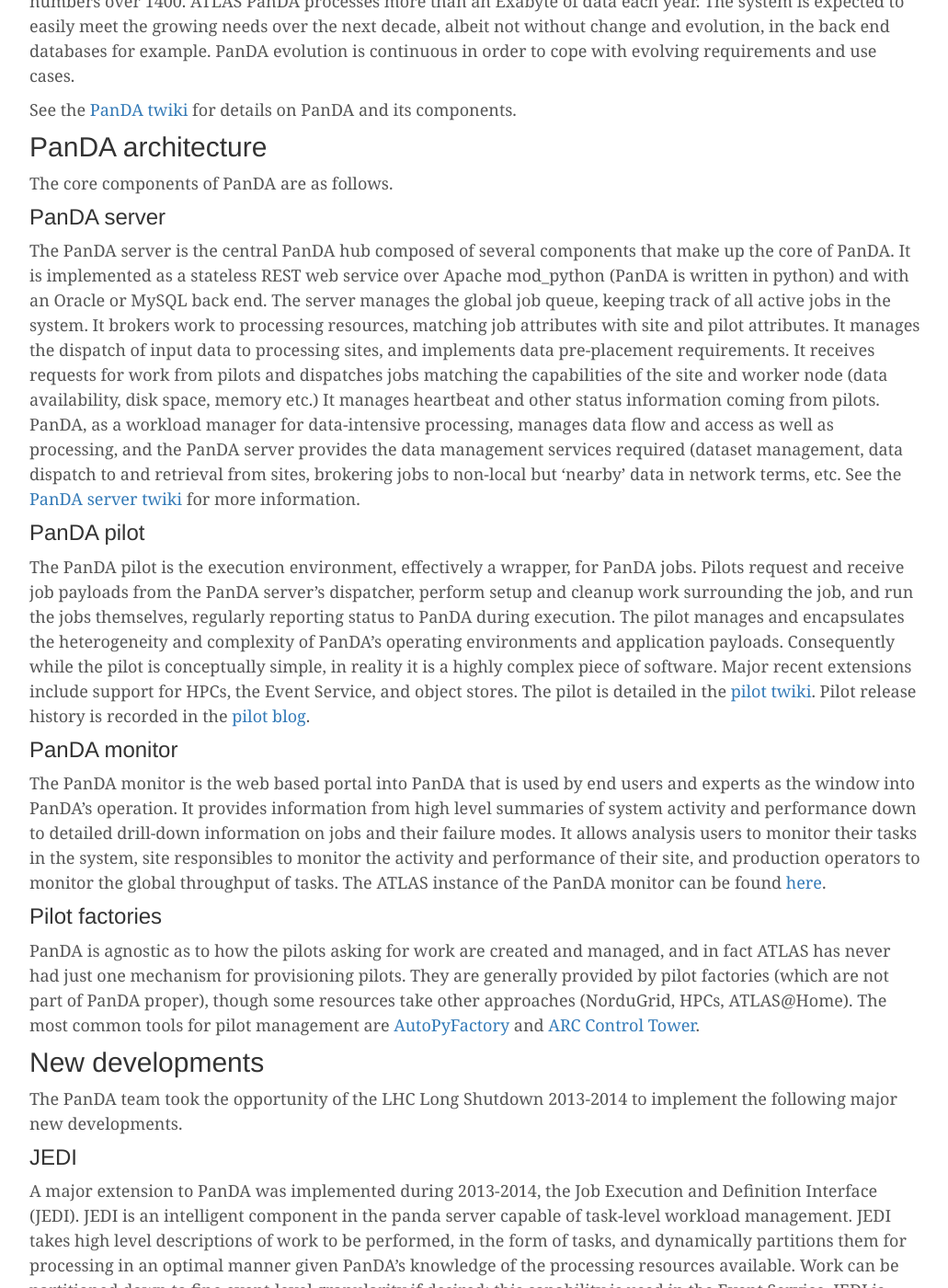
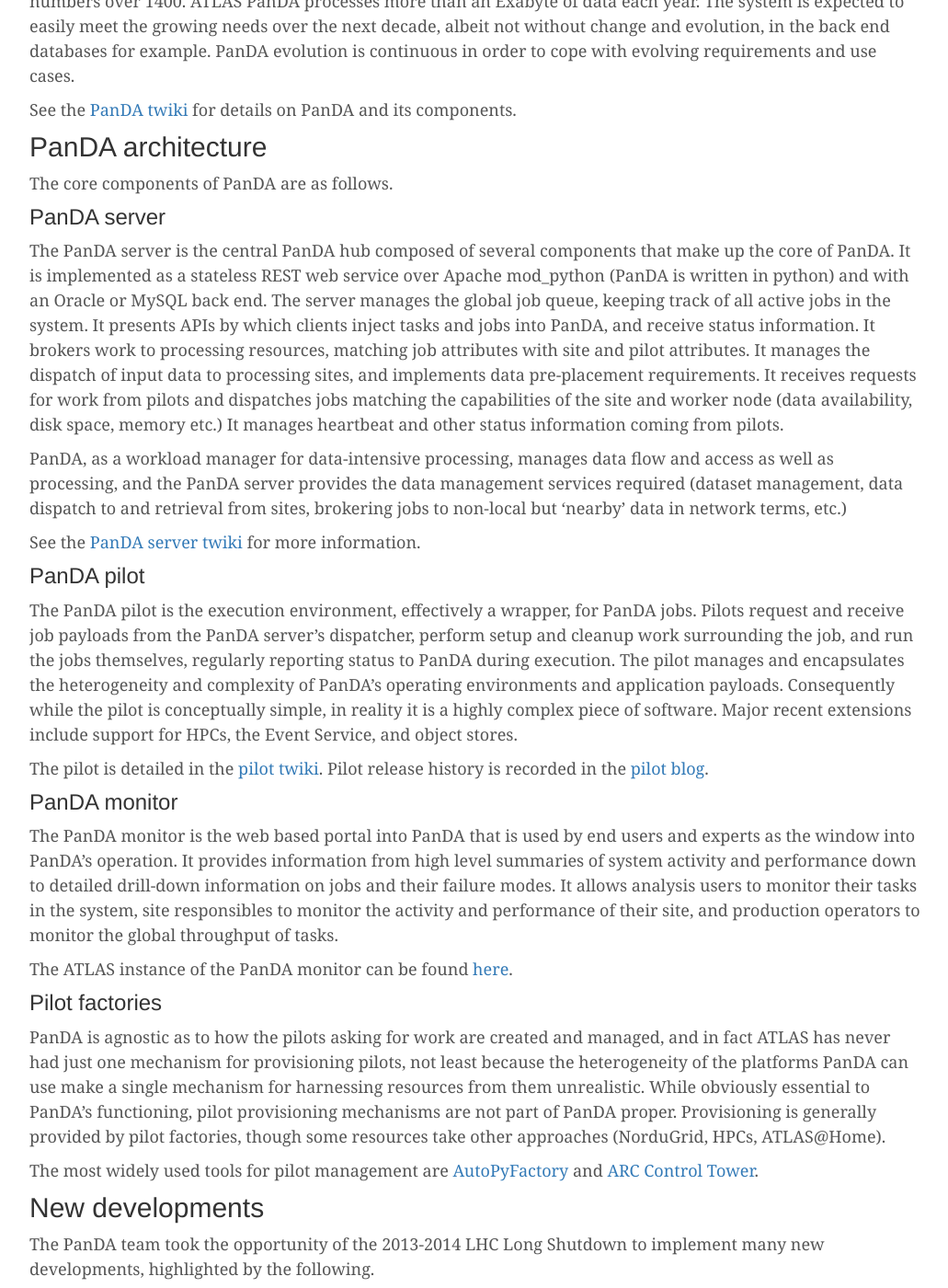
Before and after one commit to PanDAWMS/PanDAWMS.github.io, a Jekyll site: the page built from panda.md, in a window 1280 px wide and 1400 px high, scrolled down 715 px. Shown: the whole window at 92% size, without its empty margins (123-1154 px from the left). Built offline with Jekyll 4.4.1, drawn with Linux system fonts in a browser that asks for light colours; nearby versions of some CDN libraries; some of the changed text lies outside the part shown.

Commit message:
more content

```diff
--- a/panda.md
+++ b/panda.md
@@ -19,27 +19,42 @@
 
 ### PanDA server
 
-The PanDA server is the central PanDA hub composed of several components that make up the core of PanDA. It is implemented as a stateless REST web service over Apache mod_python (PanDA is written in python) and with an Oracle or MySQL back end. The server manages the global job queue, keeping track of all active jobs in the system. It brokers work to processing resources, matching job attributes with site and pilot attributes. It manages the dispatch of input data to processing sites, and implements data pre-placement requirements. It receives requests for work from pilots and dispatches jobs matching the capabilities of the site and worker node (data availability, disk space, memory etc.) It manages heartbeat and other status information coming from pilots. PanDA, as a workload manager for data-intensive processing, manages data flow and access as well as processing, and the PanDA server provides the data management services required (dataset management, data dispatch to and retrieval from sites, brokering jobs to non-local but 'nearby' data in network terms, etc. See the [PanDA server twiki](https://twiki.cern.ch/twiki/bin/view/PanDA/PandaServer) for more information.
+The PanDA server is the central PanDA hub composed of several components that make up the core of PanDA. It is implemented as a stateless REST web service over Apache mod_python (PanDA is written in python) and with an Oracle or MySQL back end. The server manages the global job queue, keeping track of all active jobs in the system.
+It presents APIs by which clients inject tasks and jobs into PanDA, and receive status information.
+It brokers work to processing resources, matching job attributes with site and pilot attributes. It manages the dispatch of input data to processing sites, and implements data pre-placement requirements. It receives requests for work from pilots and dispatches jobs matching the capabilities of the site and worker node (data availability, disk space, memory etc.) It manages heartbeat and other status information coming from pilots.
+
+PanDA, as a workload manager for data-intensive processing, manages data flow and access as well as processing, and the PanDA server provides the data management services required (dataset management, data dispatch to and retrieval from sites, brokering jobs to non-local but 'nearby' data in network terms, etc.)
+
+See the [PanDA server twiki](https://twiki.cern.ch/twiki/bin/view/PanDA/PandaServer) for more information.
 
 ### PanDA pilot
 
-The PanDA pilot is the execution environment, effectively a wrapper, for PanDA jobs. Pilots request and receive job payloads from the PanDA server's dispatcher, perform setup and cleanup work surrounding the job, and run the jobs themselves, regularly reporting status to PanDA during execution. The pilot manages and encapsulates the heterogeneity and complexity of PanDA's operating environments and application payloads. Consequently while the pilot is conceptually simple, in reality it is a highly complex piece of software. Major recent extensions include support for HPCs, the Event Service, and object stores. The pilot is detailed in the [pilot twiki](https://twiki.cern.ch/twiki/bin/view/PanDA/PandaPilot). Pilot release history is recorded in the [pilot blog](http://pandapilotblog.blogspot.com/).
+The PanDA pilot is the execution environment, effectively a wrapper, for PanDA jobs. Pilots request and receive job payloads from the PanDA server's dispatcher, perform setup and cleanup work surrounding the job, and run the jobs themselves, regularly reporting status to PanDA during execution. The pilot manages and encapsulates the heterogeneity and complexity of PanDA's operating environments and application payloads. Consequently while the pilot is conceptually simple, in reality it is a highly complex piece of software. Major recent extensions include support for HPCs, the Event Service, and object stores.
+
+The pilot is detailed in the [pilot twiki](https://twiki.cern.ch/twiki/bin/view/PanDA/PandaPilot). Pilot release history is recorded in the [pilot blog](http://pandapilotblog.blogspot.com/).
 
 ### PanDA monitor
 
-The PanDA monitor is the web based portal into PanDA that is used by end users and experts as the window into PanDA's operation. It provides information from high level summaries of system activity and performance down to detailed drill-down information on jobs and their failure modes. It allows analysis users to monitor their tasks in the system, site responsibles to monitor the activity and performance of their site, and production operators to monitor the global throughput of tasks. The ATLAS instance of the PanDA monitor can be found [here](http://bigpanda.cern.ch).
+The PanDA monitor is the web based portal into PanDA that is used by end users and experts as the window into PanDA's operation. It provides information from high level summaries of system activity and performance down to detailed drill-down information on jobs and their failure modes. It allows analysis users to monitor their tasks in the system, site responsibles to monitor the activity and performance of their site, and production operators to monitor the global throughput of tasks.
+
+The ATLAS instance of the PanDA monitor can be found [here](http://bigpanda.cern.ch).
 
 ### Pilot factories
 
-PanDA is agnostic as to how the pilots asking for work are created and managed, and in fact ATLAS has never had just one mechanism for provisioning pilots. They are generally provided by pilot factories (which are not part of PanDA proper), though some resources take other approaches (NorduGrid, HPCs, ATLAS@Home). The most common tools for pilot management are [AutoPyFactory](http://iopscience.iop.org/1742-6596/396/3/032016) and [ARC Control Tower](http://iopscience.iop.org/1742-6596/331/7/072013).
+PanDA is agnostic as to how the pilots asking for work are created and managed, and in fact ATLAS has never had just one mechanism for provisioning pilots, not least because the heterogeneity of the platforms PanDA can use make a single mechanism for harnessing resources from them unrealistic. While obviously essential to PanDA's functioning, pilot provisioning mechanisms are not part of PanDA proper.
+Provisioning is generally provided by pilot factories, though some resources take other approaches (NorduGrid, HPCs, ATLAS@Home).
+
+The most widely used tools for pilot management are [AutoPyFactory](http://iopscience.iop.org/1742-6596/396/3/032016) and [ARC Control Tower](http://iopscience.iop.org/1742-6596/331/7/072013).
 
 ## New developments
 
-The PanDA team took the opportunity of the LHC Long Shutdown 2013-2014 to implement the following major new developments.
+The PanDA team took the opportunity of the 2013-2014 LHC Long Shutdown to implement many new developments, highlighted by the following.
 
 ### JEDI
 
 A major extension to PanDA was implemented during 2013-2014, the Job Execution and Definition Interface (JEDI). JEDI is an intelligent component in the panda server capable of task-level workload management. JEDI takes high level descriptions of work to be performed, in the form of tasks, and dynamically partitions them for processing in an optimal manner given PanDA's knowledge of the processing resources available. Work can be partitioned down to fine event-level granularity if desired; this capability is used in the Event Service. JEDI is designed to work with the DEFT task definition interface; the two components DEFT and JEDI constitute Prodsys2, the new ATLAS production system implemented for Run 2. JEDI is currently only used by ATLAS but is experiment-neutral.
+
+With the advent of JEDI, PanDA's workflow management underwent a fundamental change. Whereas formerly PanDA accepted work in terms of jobs, had little flexibility in the structure of those jobs, and defined its task in terms of completing those jobs, with JEDI the workflow is different. It is now task oriented, where tasks are high level work assignments mapping more directly to the requests of physicist users: process these inputs through these transformations to produce those outputs. And PanDA's objective and metric for completing tasks is now the successful processing of input files (and their constituent events), not processing jobs. Jobs are a fluid implementation detail of the workflow. The change not only makes PanDA a more powerful and flexible engine for production workloads, it also serves user analysis much better, allowing users to submit and track work at the task level.
 
 JEDI details are in the [JEDI twiki](https://twiki.cern.ch/twiki/bin/view/PanDA/PandaJEDI).
 
@@ -61,7 +76,13 @@
 
 More information on the Event Service is in the [Event Service twiki](https://twiki.cern.ch/twiki/bin/view/PanDA/EventServer). See also the CHEP 2015 presentations and proceedings papers linked from the [publications page](pubs.html).
 
-## PanDA Support
+### BigPanDA monitor
+
+One of the objectives of the BigPanDA project was to provide high quality, experiment neutral monitoring and visualization of PanDA operation. This was realized in a new implementation of the PanDA monitor, the BigPanDA monitor, that has now replaced the old. It uses django to isolate database interfacing and data preparation from presentation views. It underwent large expansions in scope in order to support task based monitoring required by JEDI and the new production system. It supports both the Oracle and MySQL database back ends of PanDA. It is now being extended to improve its performance and interactivity, with internal caching (e.g. Redis) and client side functionality (javascript operating on json data from the server).
+
+The BigPanDA monitor ATLAS instance is [here](http://bigpanda.cern.ch).
+
+## PanDA Project Support
 
 US ATLAS has supported PanDA development since PanDA's inception in 2005.
 
```
